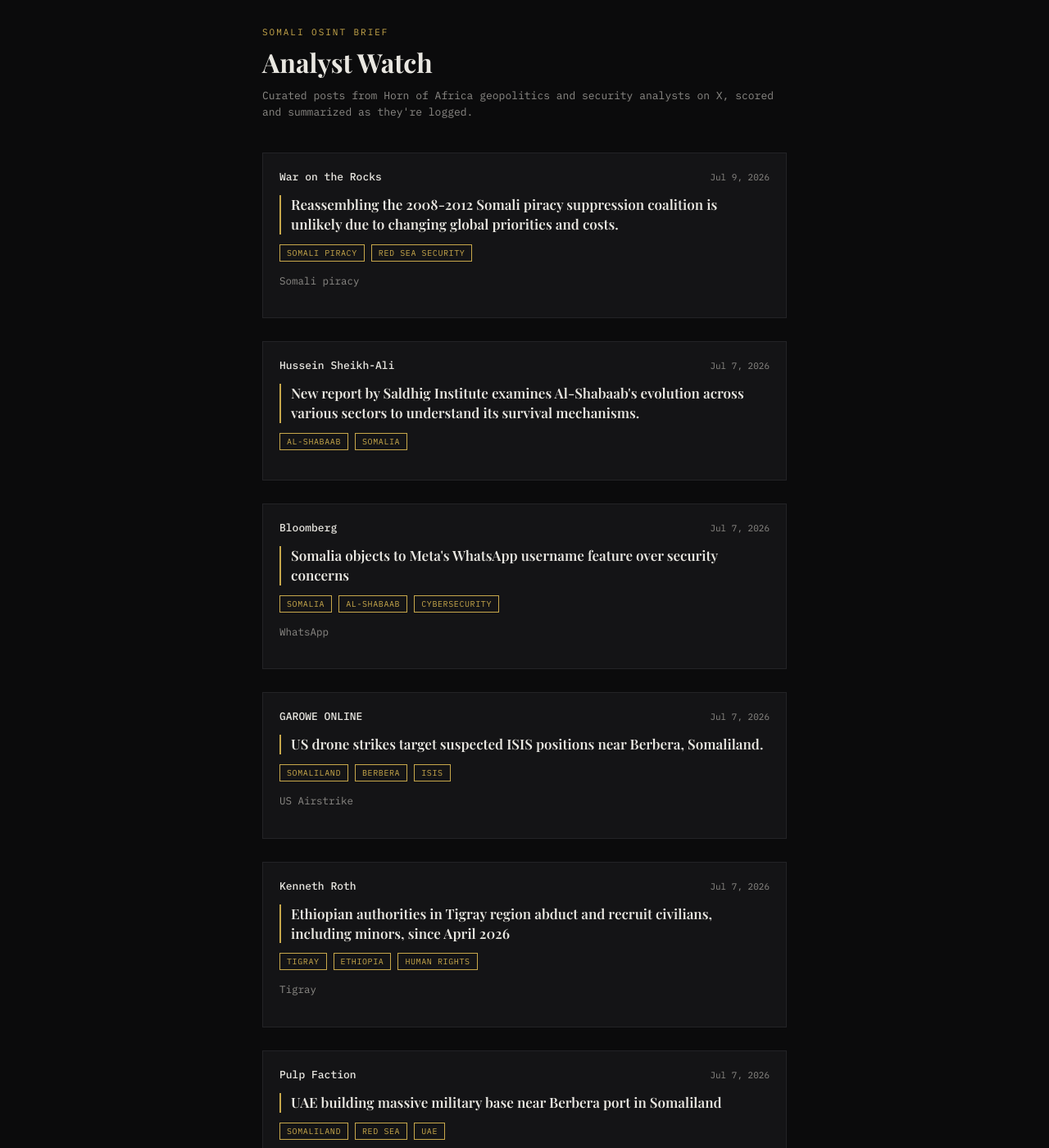
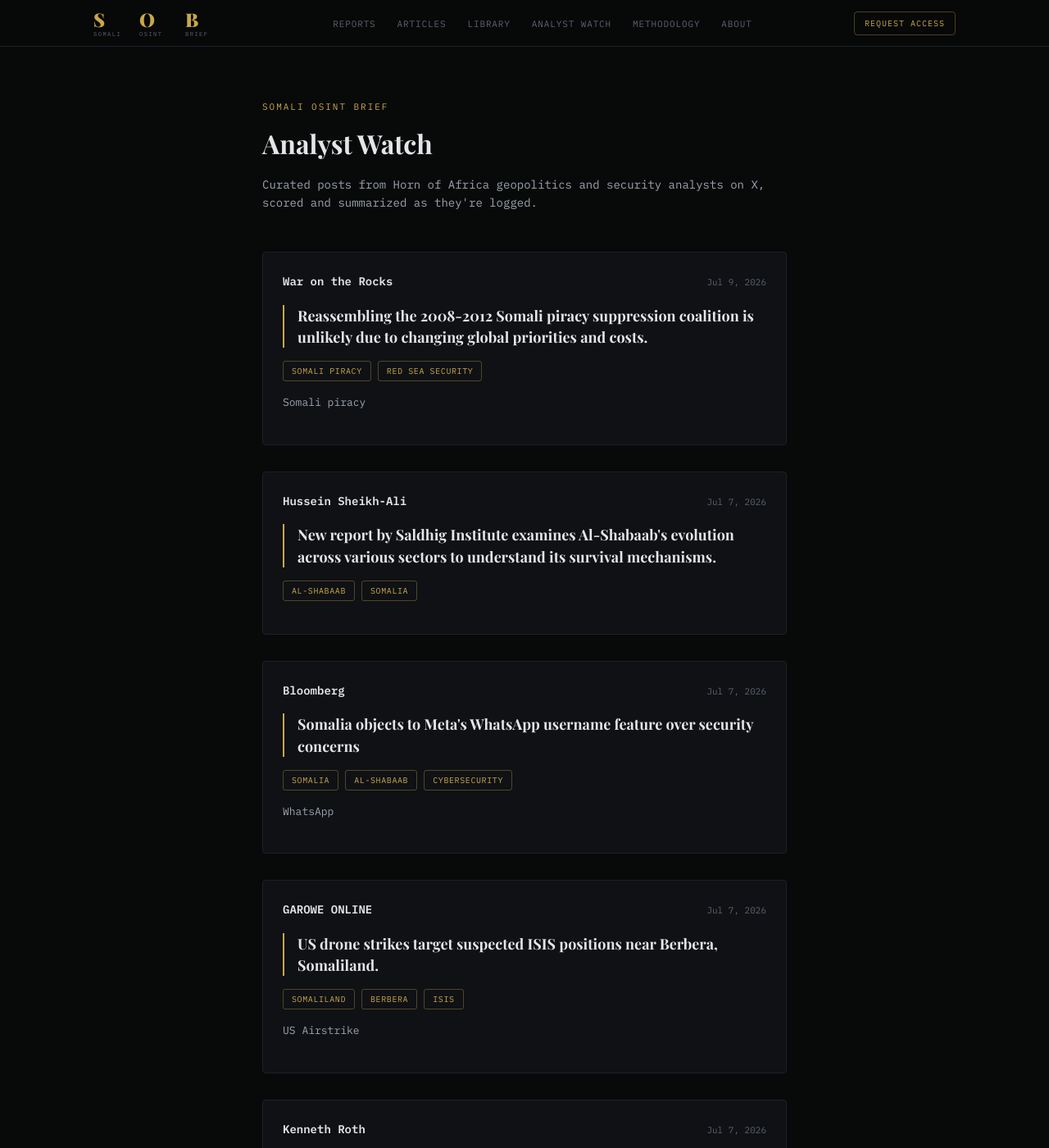
Before and after one commit to abdigh26/abdigh26.github.io, a Jekyll site: the page built from analysts.html, in a window 1280 px wide and 1400 px high. Shown: the whole window at 82% size. Built offline with Jekyll 4.4.1, drawn with Linux system fonts in a browser that asks for light colours; some web fonts are replaced; comment, search, counter and statistics services are not loaded; some of the changed text lies outside the part shown.

Commit message:
Fix: Converted Analyst Watch to use global layout for consistent navigation

```diff
--- a/_layouts/default.html
+++ b/_layouts/default.html
@@ -750,7 +750,7 @@
       <li><a href="/articles.html">Articles</a></li>
       <!-- <li><a href="/dashboard.html">Dashboard</a></li> -->
       <li><a href="/library/">Library</a></li>
-      <li><a href="/analysts.html">Analyst Watch</a></li>
+      <li><a href="/analysts/">Analyst Watch</a></li>
       <li><a href="/methodology/">Methodology</a></li>
       <li><a href="/about.html">About</a></li>
     </ul>
@@ -767,7 +767,7 @@
   <a href="/articles.html" onclick="closeDrawer()">Articles</a>
   <!-- <a href="/dashboard.html" onclick="closeDrawer()">Dashboard</a> -->
   <a href="/library/" onclick="closeDrawer()">Library</a>
-  <a href="/analysts.html" onclick="closeDrawer()">Analyst Watch</a>
+  <a href="/analysts/" onclick="closeDrawer()">Analyst Watch</a>
   <a href="/methodology/" onclick="closeDrawer()">Methodology</a>
   <a href="/about.html" onclick="closeDrawer()">About</a>
   <a href="/brief/" class="drawer-brief" onclick="closeDrawer()">⚡ Request Access</a>
--- a/analysts.html
+++ b/analysts.html
@@ -1,135 +1,142 @@
-<!DOCTYPE html>
-<html lang="en">
-<head>
-<meta charset="UTF-8">
-<meta name="viewport" content="width=device-width, initial-scale=1.0">
-<title>Analyst Watch — Somali OSINT Brief</title>
-<link rel="preconnect" href="https://fonts.googleapis.com">
-<link href="https://fonts.googleapis.com/css2?family=Playfair+Display:wght@600;700&family=IBM+Plex+Mono:wght@400;500&display=swap" rel="stylesheet">
+---
+layout: default
+title: Analyst Watch
+permalink: /analysts/
+---
+
 <style>
-  :root{
-    --bg:#0b0b0c;
-    --panel:#141416;
-    --border:#232326;
-    --gold:#c8a84b;
-    --text:#e9e7e1;
-    --muted:#8c8a86;
+  .analyst-watch-page {
+    padding: 4rem 0 6rem;
+    font-family: 'IBM Plex Mono', monospace;
   }
-  *{box-sizing:border-box;}
-  body{
-    margin:0;
-    background:var(--bg);
-    color:var(--text);
-    font-family:'IBM Plex Mono', monospace;
-    padding:32px 16px 80px;
+
+  .aw-header {
+    max-width: 640px;
+    margin: 0 auto 48px;
   }
-  header{
-    max-width:640px;
-    margin:0 auto 40px;
+
+  .aw-eyebrow {
+    font-size: 11px;
+    letter-spacing: 0.18em;
+    text-transform: uppercase;
+    color: var(--accent);
+    margin-bottom: 8px;
   }
-  .eyebrow{
-    font-size:11px;
-    letter-spacing:0.18em;
-    text-transform:uppercase;
-    color:var(--gold);
-    margin-bottom:8px;
+
+  .aw-title {
+    font-family: 'Playfair Display', serif;
+    font-weight: 700;
+    font-size: 32px;
+    margin: 0 0 12px 0;
+    color: var(--text);
   }
-  h1{
-    font-family:'Playfair Display', serif;
-    font-weight:700;
-    font-size:32px;
-    margin:0 0 10px 0;
+
+  .aw-sub {
+    color: var(--text-dim);
+    font-size: 14px;
+    line-height: 1.6;
   }
-  .sub{
-    color:var(--muted);
-    font-size:13px;
-    line-height:1.5;
+
+  #feed {
+    max-width: 640px;
+    margin: 0 auto;
+    display: flex;
+    flex-direction: column;
+    gap: 32px;
   }
-  #feed{
-    max-width:640px;
-    margin:0 auto;
-    display:flex;
-    flex-direction:column;
-    gap:28px;
+
+  .entry {
+    border: 1px solid var(--border);
+    background: var(--surface);
+    padding: 24px;
+    border-radius: 4px;
   }
-  .entry{
-    border:1px solid var(--border);
-    background:var(--panel);
-    padding:20px;
+
+  .entry-header {
+    display: flex;
+    justify-content: space-between;
+    align-items: baseline;
+    margin-bottom: 16px;
+    gap: 12px;
   }
-  .entry-header{
-    display:flex;
-    justify-content:space-between;
-    align-items:baseline;
-    margin-bottom:14px;
-    gap:12px;
+
+  .author {
+    font-size: 14px;
+    color: var(--text);
+    font-weight: 600;
   }
-  .author{
-    font-size:13px;
-    color:var(--text);
-    font-weight:500;
+
+  .date {
+    font-size: 11px;
+    color: var(--text-muted);
+    white-space: nowrap;
   }
-  .date{
-    font-size:11px;
-    color:var(--muted);
-    white-space:nowrap;
+
+  .bluf {
+    font-family: 'Playfair Display', serif;
+    font-size: 18px;
+    line-height: 1.45;
+    color: var(--text);
+    margin-bottom: 16px;
+    padding-left: 16px;
+    border-left: 2px solid var(--accent);
   }
-  .bluf{
-    font-family:'Playfair Display', serif;
-    font-size:17px;
-    line-height:1.4;
-    color:var(--text);
-    margin-bottom:12px;
-    padding-left:12px;
-    border-left:2px solid var(--gold);
+
+  .tags {
+    display: flex;
+    flex-wrap: wrap;
+    gap: 8px;
+    margin-bottom: 16px;
   }
-  .tags{
-    display:flex;
-    flex-wrap:wrap;
-    gap:8px;
-    margin-bottom:14px;
+
+  .tag {
+    font-size: 10px;
+    letter-spacing: 0.06em;
+    text-transform: uppercase;
+    color: var(--accent);
+    border: 1px solid var(--accent-mid);
+    padding: 3px 10px;
+    border-radius: 3px;
   }
-  .tag{
-    font-size:10px;
-    letter-spacing:0.06em;
-    text-transform:uppercase;
-    color:var(--gold);
-    border:1px solid var(--gold);
-    padding:3px 8px;
+
+  .note {
+    font-size: 13px;
+    color: var(--text-dim);
+    margin-bottom: 16px;
+    line-height: 1.6;
   }
-  .note{
-    font-size:12.5px;
-    color:var(--muted);
-    margin-bottom:14px;
-    line-height:1.5;
+
+  .tweet-embed {
+    max-width: 100%;
+    border-radius: 8px;
+    overflow: hidden;
   }
-  .tweet-embed{
-    max-width:100%;
-  }
-  .empty, .loading{
-    max-width:640px;
-    margin:0 auto;
-    color:var(--muted);
-    font-size:13px;
-    text-align:center;
-    padding:40px 0;
+
+  .empty, .loading {
+    max-width: 640px;
+    margin: 0 auto;
+    color: var(--text-muted);
+    font-size: 14px;
+    text-align: center;
+    padding: 60px 0;
   }
 </style>
-</head>
-<body>
-  <header>
-    <div class="eyebrow">Somali OSINT Brief</div>
-    <h1>Analyst Watch</h1>
-    <div class="sub">Curated posts from Horn of Africa geopolitics and security analysts on X, scored and summarized as they're logged.</div>
+
+<div class="analyst-watch-page">
+  <header class="aw-header">
+    <div class="aw-eyebrow">Somali OSINT Brief</div>
+    <h1 class="aw-title">Analyst Watch</h1>
+    <div class="aw-sub">Curated posts from Horn of Africa geopolitics and security analysts on X, scored and summarized as they're logged.</div>
   </header>
 
   <div id="feed">
     <div class="loading">Loading feed...</div>
   </div>
+</div>
 
 <script src="https://platform.twitter.com/widgets.js" async></script>
 <script>
-  // Same-origin on GitHub Pages: /analysts/data.json
+  // Data sourced from: /analysts/data.json
   const DATA_URL = '/analysts/data.json';
 
   function escapeHtml(str) {
@@ -166,7 +173,7 @@
           ${e.tags && e.tags.length ? `<div class="tags">${e.tags.map(t => `<span class="tag">${escapeHtml(t)}</span>`).join('')}</div>` : ''}
           ${e.note ? `<div class="note">${escapeHtml(e.note)}</div>` : ''}
           <div class="tweet-embed">
-            <blockquote class="twitter-tweet" data-theme="dark">
+            <blockquote class="twitter-tweet" data-theme="dark" data-conversation="none">
               <a href="${e.url}"></a>
             </blockquote>
           </div>
@@ -174,14 +181,12 @@
       `).join('');
 
       if (window.twttr && window.twttr.widgets) {
-        window.twttr.widgets.load();
+        window.twttr.widgets.load(feed);
       }
     } catch (err) {
-      feed.innerHTML = '<div class="empty">Could not load the feed. Try refreshing.</div>';
+      feed.innerHTML = '<div class="empty">Could not load the feed. Try refreshing. (Error: ' + err.message + ')</div>';
     }
   }
 
   loadFeed();
 </script>
-</body>
-</html>
--- a/library/index.html
+++ b/library/index.html
@@ -552,7 +552,7 @@
   <a href="#" onclick="event.preventDefault();setTabMobile('article')">Articles</a>
   <a href="#" onclick="event.preventDefault();setTabMobile('report')">Reports</a>
   <a href="#" onclick="event.preventDefault();setTabMobile('book')">Books</a>
-  <a href="/analysts.html" onclick="closeLibDrawer()">Analyst Watch</a>
+  <a href="/analysts/" onclick="closeLibDrawer()">Analyst Watch</a>
   <a href="/brief/" onclick="closeLibDrawer()">⚡ Request Access</a>
 </div>
 
```
Also changed, not shown: other parts of analysts.html (+2 -2 lines).
